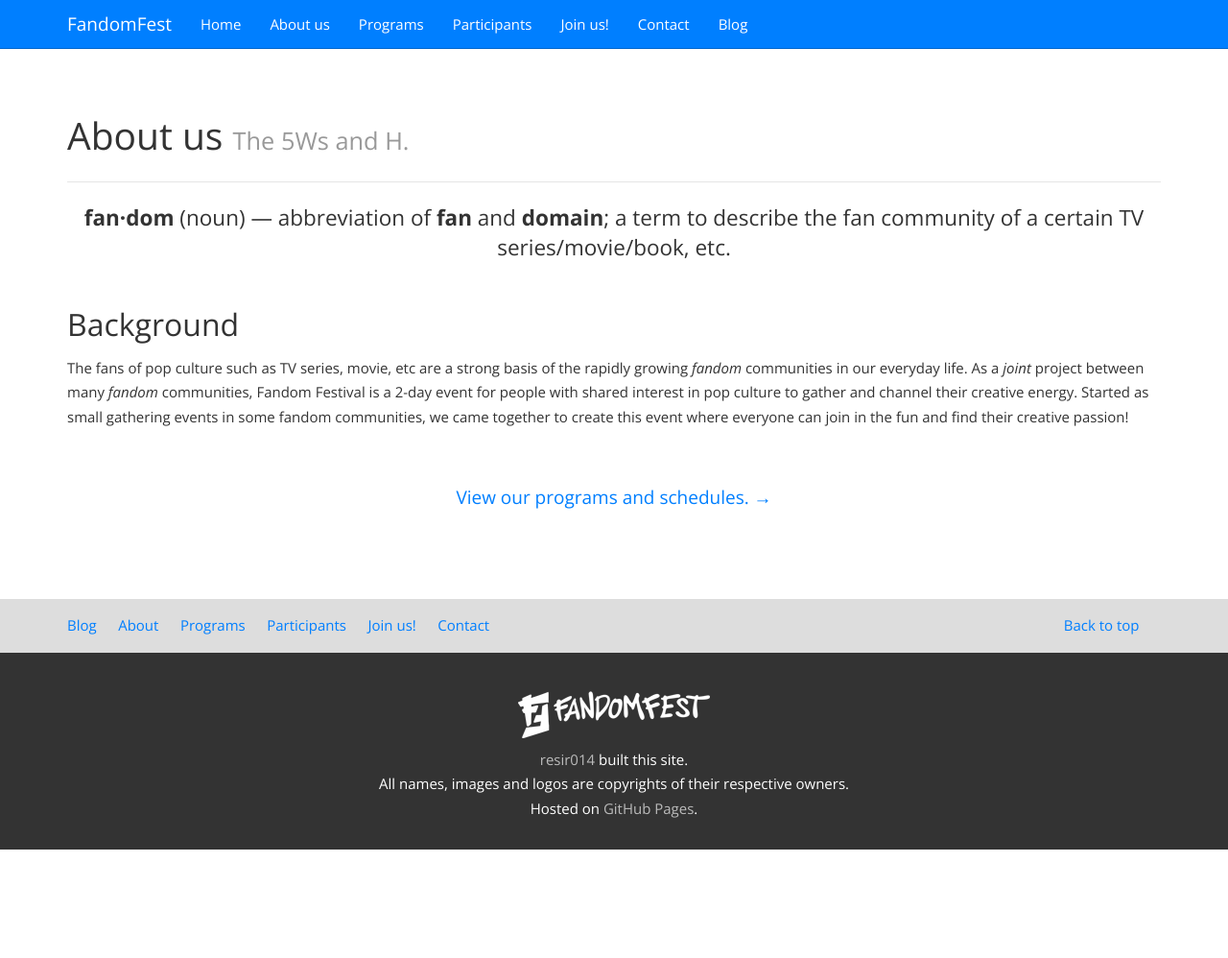
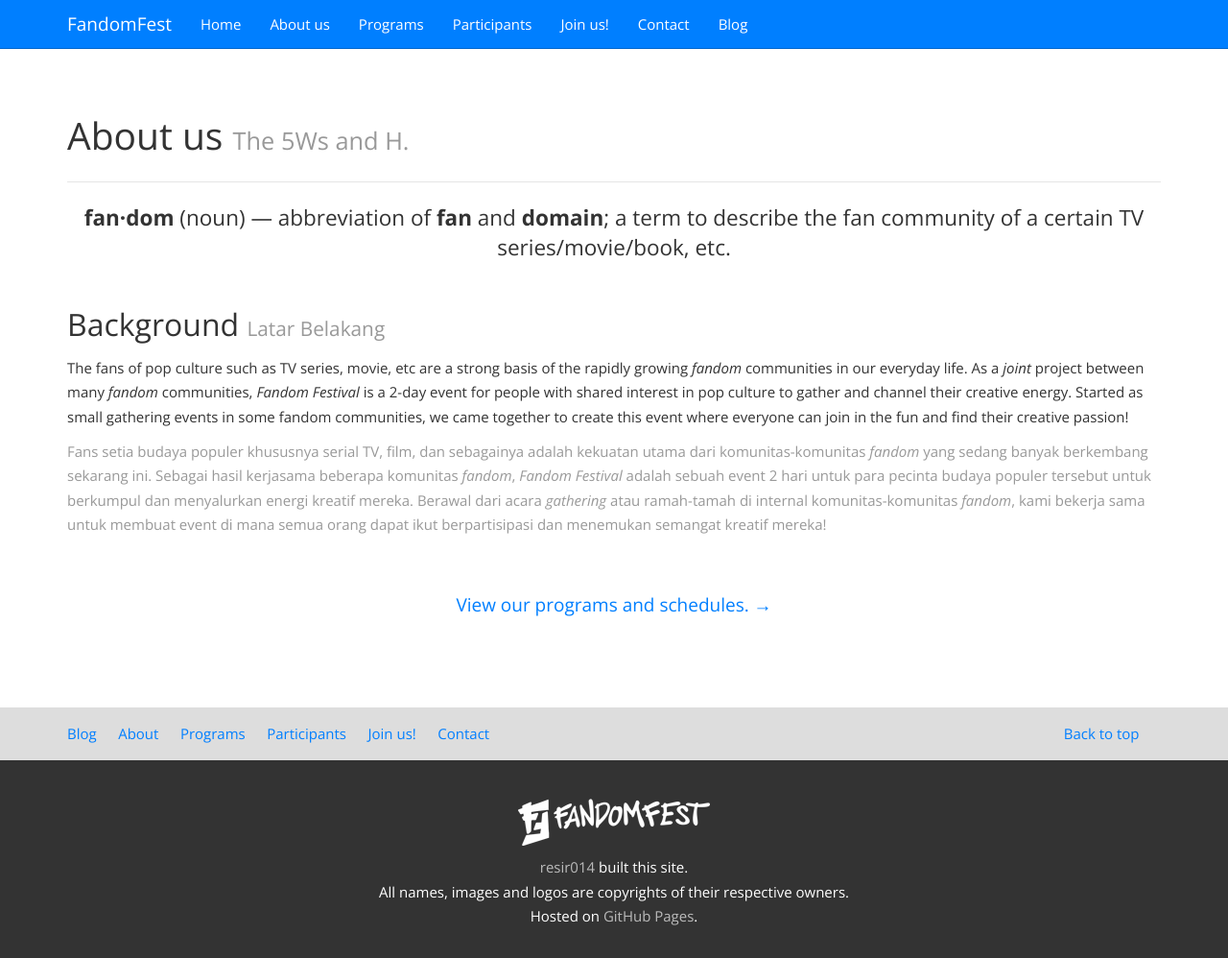
Before and after one commit to resir014/fandom-fest, a Jekyll site: the page built from about/index.html, in a window 1280 px wide. Shown: the whole page at 96% size. Built offline with Jekyll 4.4.1, drawn with Linux system fonts in a browser that asks for light colours; nearby versions of some CDN libraries; before the commit the page ends 900 px from its top, so only the background shows below that.

Commit message:
Added Indonesian translations.

```diff
--- a/about/index.html
+++ b/about/index.html
@@ -13,8 +13,10 @@ description: The 5Ws and H.
         </div>
         <div class="row">
             <div class="col-md-12"> <!-- change this to 9 and add sidebar nav when the entire content is ready. -->
-                <h2 id="background">Background</h2>
-                <p>The fans of pop culture such as TV series, movie, etc are a strong basis of the rapidly growing <em>fandom</em> communities in our everyday life. As a <em>joint</em> project between many <em>fandom</em> communities, Fandom Festival is a 2-day event for people with shared interest in pop culture to gather and channel their creative energy. Started as small gathering events in some fandom communities, we came together to create this event where everyone can join in the fun and find their creative passion!</p>
+                <h2 id="background">Background <small>Latar Belakang</small></h2>
+                <p>The fans of pop culture such as TV series, movie, etc are a strong basis of the rapidly growing <em>fandom</em> communities in our everyday life. As a <em>joint</em> project between many <em>fandom</em> communities, <em>Fandom Festival</em> is a 2-day event for people with shared interest in pop culture to gather and channel their creative energy. Started as small gathering events in some fandom communities, we came together to create this event where everyone can join in the fun and find their creative passion!</p>
+
+                <p class="text-muted">Fans setia budaya populer khususnya serial TV, film, dan sebagainya adalah kekuatan utama dari komunitas-komunitas <em>fandom</em> yang sedang banyak berkembang sekarang ini. Sebagai hasil kerjasama beberapa komunitas <em>fandom</em>, <em>Fandom Festival</em> adalah sebuah event 2 hari untuk para pecinta budaya populer tersebut untuk berkumpul dan menyalurkan energi kreatif mereka. Berawal dari acara <em>gathering</em> atau ramah-tamah di internal komunitas-komunitas <em>fandom</em>, kami bekerja sama untuk membuat event di mana semua orang dapat ikut berpartisipasi dan menemukan semangat kreatif mereka!</p>
             </div>
             <!--div class="col-md-3">
                 <div class="sidebar-wrapper">
--- a/join-us/index.html
+++ b/join-us/index.html
@@ -22,6 +22,8 @@ description: Everything you need to know in taking part on FF2014.
                 <h2 class="featurette-column-title">Booth Registration</h2>
                 <p>Share your passion and showcase your creations with us!</p>
 
+                <p class="text-muted">Sebarkan minat dan pamerkan kreasimu bersama kami!</p>
+
                 <p class="text-info">Booth slots are available for fanbases, fanartists, and food &amp; drink stalls.</p>
 
                 <a class="btn btn-primary btn-block" href="#"><i class="fa fa-download"></i> Download press kit</a>
@@ -30,12 +32,16 @@ description: Everything you need to know in taking part on FF2014.
                 <h2 class="featurette-column-title">Performance Registration</h2>
                 <p>Got any interesting talent to show? Singing, dancing, acting, or anything fun, maybe? Join us now!</p>
 
+                <p class="text-muted">Punya bakat yang menarik untuk ditampilkan? Mungkin menyanyi, menari, atau apapun yang menyenangkan, ayo bergabung bersama kami!</p>
+
                 <a class="btn btn-primary btn-block" href="#"><i class="fa fa-download"></i> Download press kit</a>
             </div>
             <div class="col-md-3">
                 <h2 class="featurette-column-title">Sponsorship &amp; Media Partners</h2>
                 <p>Be our sponsor or media partner to collaborate to nurture the creative passion of the young people!</p>
 
+                <p class="text-muted">Jadilah sponsor atau media partner untuk bekerja sama dengan kami dalam mendukung minat kreatif anak muda!</p>
+
                 <a class="btn btn-primary btn-block" href="#"><i class="fa fa-download"></i> Download press kit</a>
             </div>
         </div>
```
